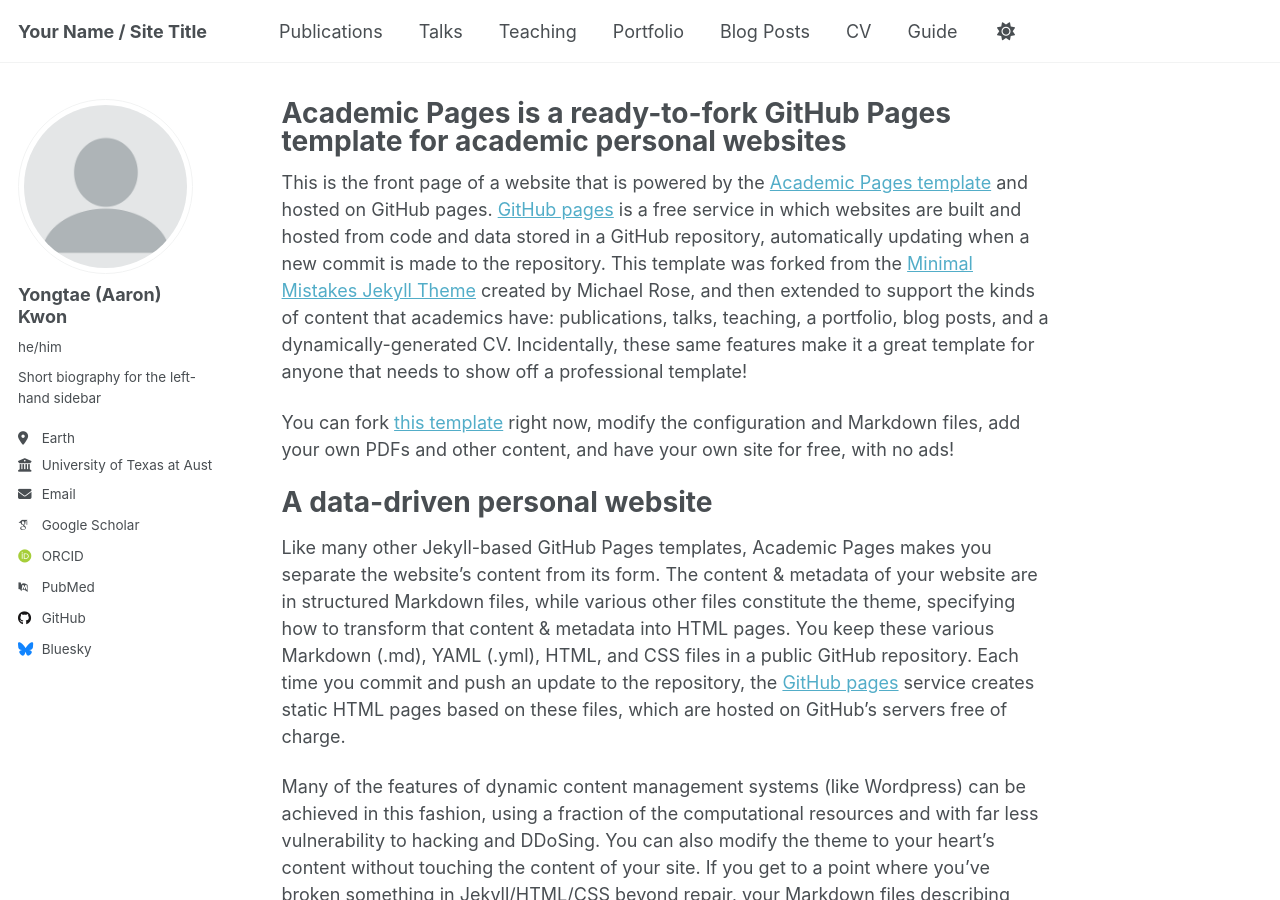
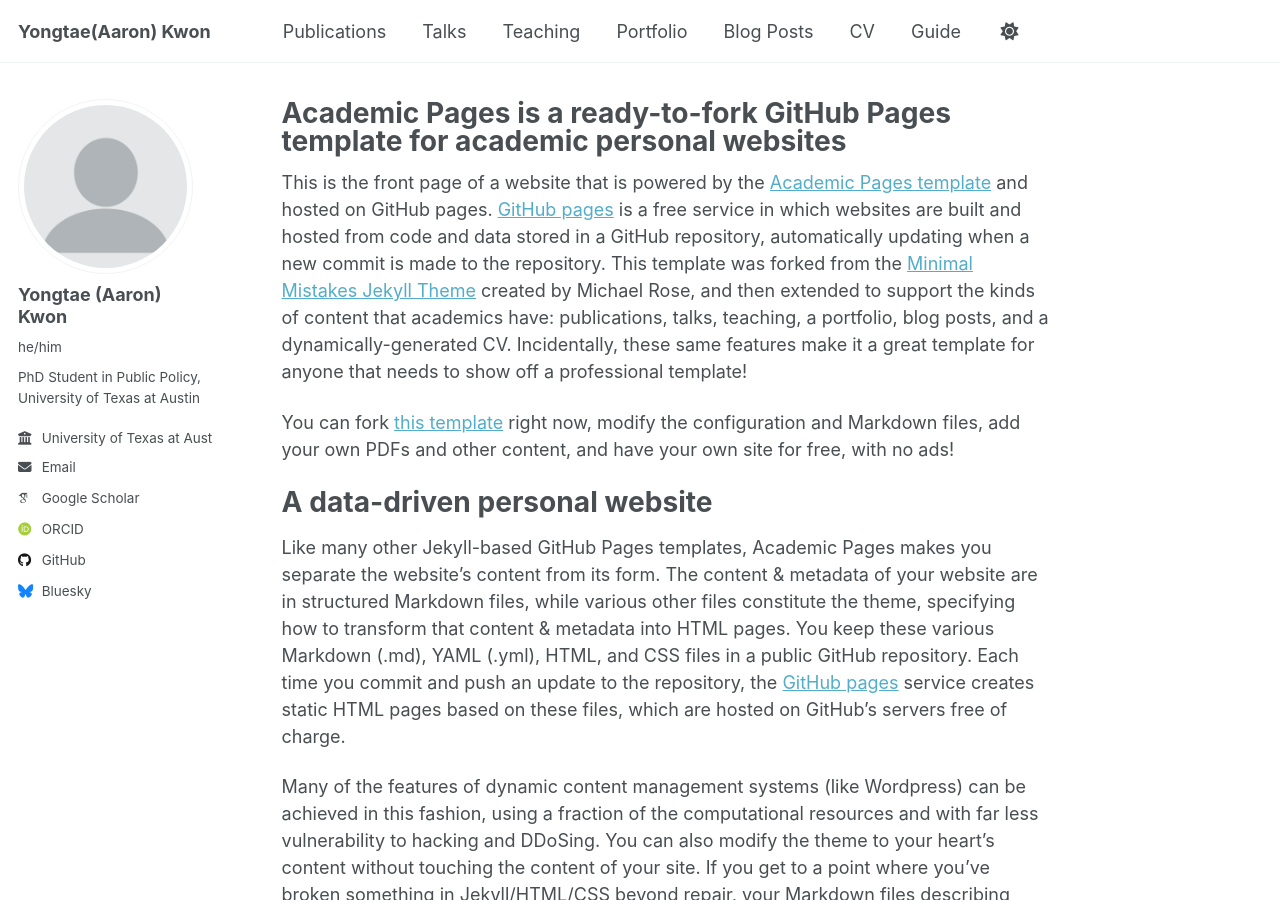
Before and after one commit to yongtae-kwon/yongtae_kwon, a Jekyll site: the page built from _pages/about.md, in a window 1280 px wide and 900 px high. Built offline with Jekyll 4.4.1, drawn with Linux system fonts in a browser that asks for light colours; some web fonts are replaced; a script that is not in the unit is left out.

Commit message:
Update _config.yml

```diff
--- a/_config.yml
+++ b/_config.yml
@@ -9,7 +9,7 @@
 # Basic Site Settings
 locale                   : "en-US"
 site_theme               : "default" # Currently available options are "default", "air"
-title                    : "Your Name / Site Title"
+title                    : "Yongtae(Aaron) Kwon"
 title_separator          : "-"
 name                     : &name "Your Name"
 description              : &description "Your Name's academic portfolio"   # Update this with a general description of your site, this is the default if not overridden by a page
@@ -26,8 +26,7 @@ author:
   avatar           : "profile.png"
   name             : "Yongtae (Aaron) Kwon"
   pronouns         : "he/him"
-  bio              : "Short biography for the left-hand sidebar"
-  location         : "Earth"
+  bio              : "PhD Student in Public Policy, University of Texas at Austin"
   employer         : "University of Texas at Austin"
   uri              : # URL
   email            : "none@example.org"
@@ -39,8 +38,6 @@ author:
   inspire-hep      : # URL
   impactstory      : # URL
   orcid            : "https://orcid.org/yourorcidurl"
-  semantic         : # URL
-  pubmed           : "https://www.ncbi.nlm.nih.gov/pubmed/?term=john+snow"
   researchgate     : # URL
   scopus           : # URL
 
```
